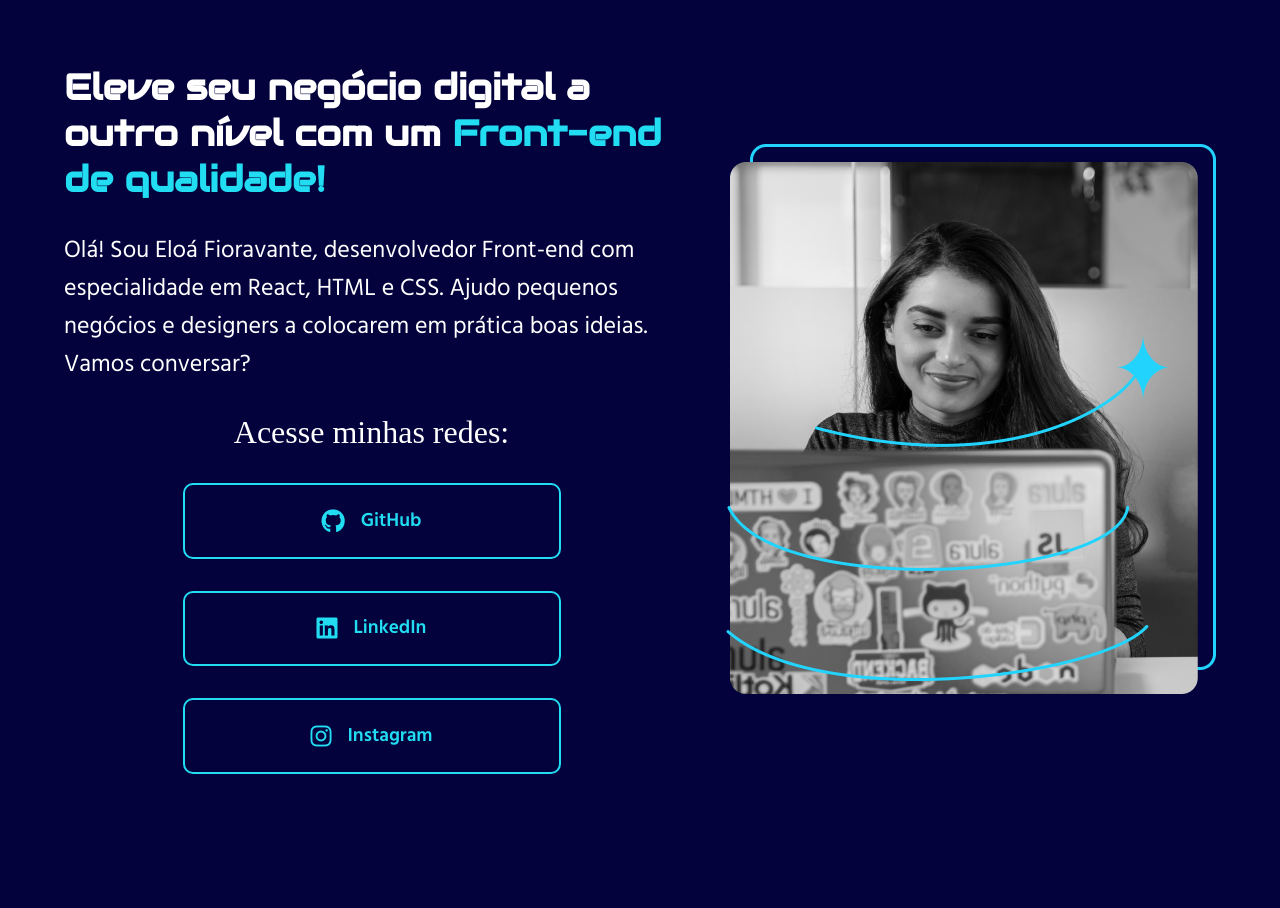
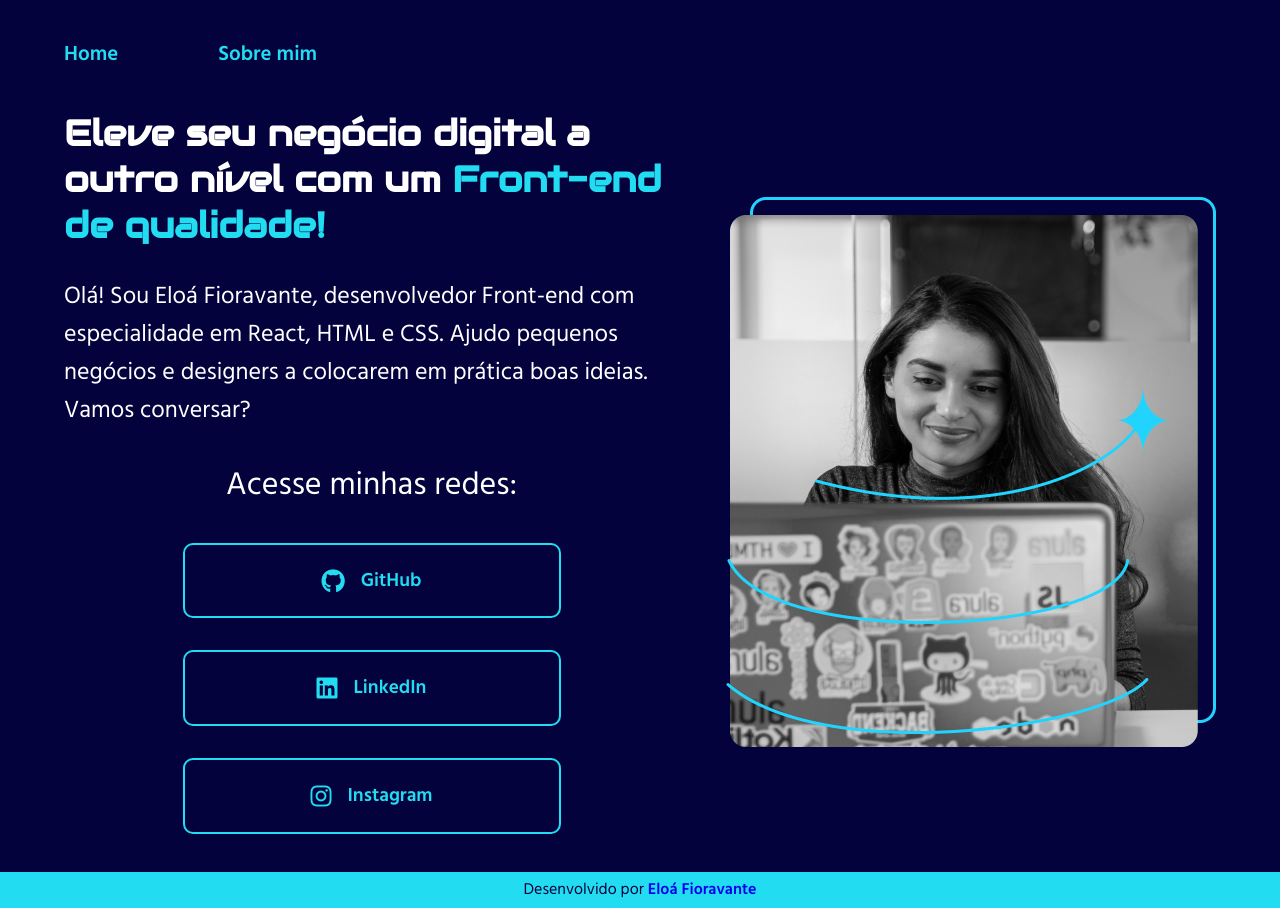
Before and after one commit to rogeriogauer/developer_announcement, a plain HTML site: page index.html in a window 1280 px wide. Before the commit the page ends 838 px from the top, so only its background shows below. Drawn offline with Linux system fonts and the light colour scheme.

Commit message:
update developer announcement

```diff
--- a/index.html
+++ b/index.html
@@ -13,7 +13,12 @@
 </head>
 
 <body>
-   <header></header>
+   <header class="cabecalho">
+      <nav class="cabecalho__menu">
+         <a class="cabecalho__menu__link" href="#">Home</a>
+         <a class="cabecalho__menu__link" href="#">Sobre mim</a>
+      </nav>
+   </header>
    <main class="apresentacao">
       <section class="apresentacao__conteudo">
          <h1 class="apresentacao__conteudo__titulo">Eleve seu negócio digital a outro nível com um <strong
@@ -33,7 +38,7 @@
       </section>
       <img src="./images/developer.png" alt="foto da Eloá em frente a um notebook">
    </main>
-   <footer></footer>
+   <footer class="rodape">Desenvolvido por <a class="rodape__link" href="https://github.com/rogeriogauer" target="_blank">Eloá Fioravante</a></footer>
 </body>
 
 </html>
--- a/style.css
+++ b/style.css
@@ -4,12 +4,28 @@
    margin: 0;
    padding: 0;
    box-sizing: border-box;
+   text-decoration: none;
 }
 
 body {
-   height: 100vh;
    background-color: #03023d;
    color: #FFFFFF;
+   font-family: 'Hind', sans-serif;
+}
+
+header.cabecalho{
+   padding: 3% 0 0 5%;
+}
+
+nav.cabecalho__menu{
+   display: flex;
+   gap: 100px;
+}
+
+a.cabecalho__menu__link{
+   font-size: 1.3rem;
+   font-weight: 600;
+   color: #22DDF2;
 }
 
 main.apresentacao {
@@ -17,7 +33,7 @@ main.apresentacao {
    flex-direction: row;
    align-items: center;
    justify-content: space-between;
-   padding: 5%;
+   padding: 3% 5%;
 }
 
 section.apresentacao__conteudo {
@@ -38,7 +54,6 @@ strong.titulo__destaque {
 }
 
 p.apresentacao__conteudo__texto {
-   font-family: 'Hind', sans-serif;
    font-size: 1.5rem;
    font-weight: 400;
 }
@@ -64,16 +79,18 @@ a.apresentacao__conteudo__links__link {
    color: #22DDF2;
    border: 2px solid #22DDF2;
    text-decoration: none;
-   font-family: 'Hind', sans-serif;
    font-size: 1.2rem;
    font-weight: 600;
    padding: 1.3rem 0;
    border-radius: 10px;
    gap: 1rem;
+   transition: all 0.5s ease-in-out;
 }
 
 a.apresentacao__conteudo__links__link:hover{
-   background-color: #040366;
+   background-color: #22DDF2;
+   color: #03023d;
+   scale: 1.05;
 }
 
 i.apresentacao__conteudo__links--github,
@@ -82,3 +99,14 @@ i.apresentacao__conteudo__links--instagram {
    color: #22DDF2;
    font-size: 1.5rem;
 }
+
+footer.rodape{
+   color: #03023d;
+   background-color: #22DDF2;
+   text-align: center;
+   padding: 5px;
+}
+
+a.rodape__link{
+   font-weight: 600;
+}
```
